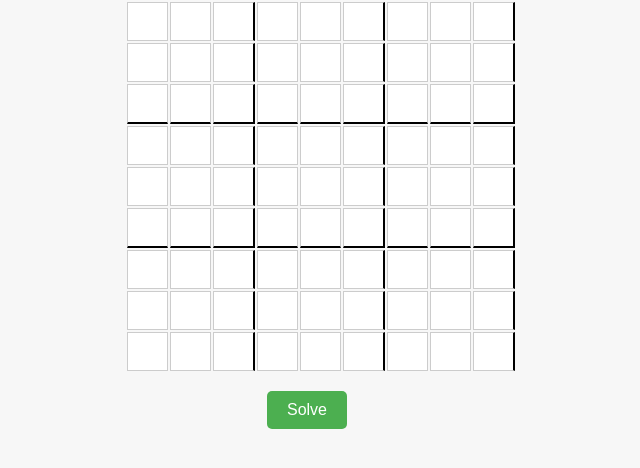
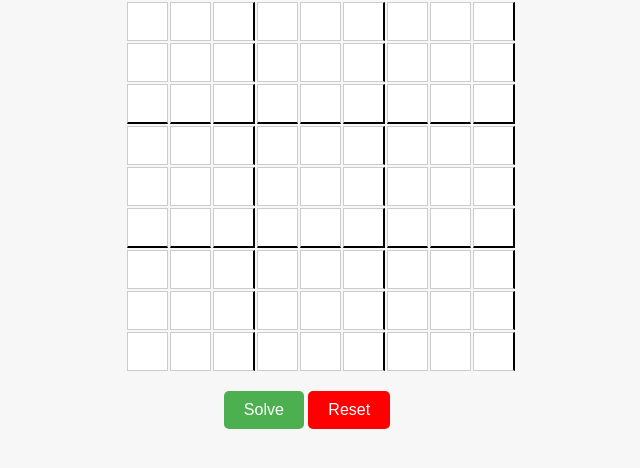
Before and after one commit to lukejac13/SudokuSolver, a plain HTML site: page index.html in a window 1280 px wide. Shown: the part 76-544 px from the top of the page, without its empty margins (333-973 px from the left). Drawn offline with Linux system fonts and the light colour scheme.

Commit message:
added a reset button to clear board

```diff
--- a/index.html
+++ b/index.html
@@ -10,6 +10,7 @@
     <h1>Sudoku Solver</h1>
     <div id="sudokuGrid" class="grid"></div>
     <button onclick="solveSudoku()">Solve</button>
+    <button onclick="resetGrid()" class = 'reset'>Reset</button>
 
     <script src="script.js"></script>
 </body>
--- a/script.js
+++ b/script.js
@@ -91,3 +91,10 @@ function solveSudoku() {
         alert("No solution exists for the given Sudoku!");
     }
 }
+
+// Reset Sudoku grid
+function resetGrid() {
+    for (let i = 0; i < sudokuGrid.length; i++) {
+        sudokuGrid[i].value = ""; // Clear all cells
+    }
+}
--- a/style.css
+++ b/style.css
@@ -52,3 +52,7 @@ button {
 button:hover {
     background-color: #45a049;
 }
+
+.reset {
+    background-color: red
+}
```
